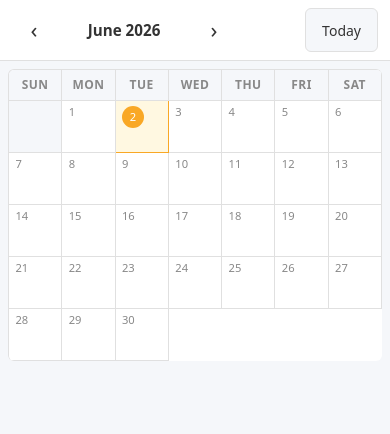
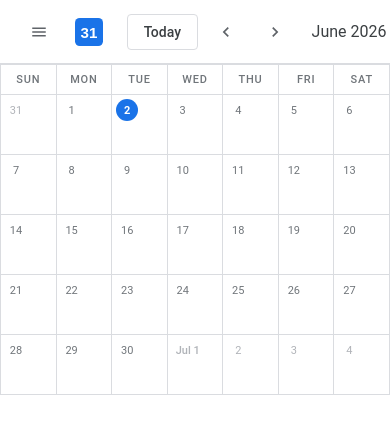
Before and after one commit to sokcheagit/calendar-app-demo, a plain HTML site: page index.html in a window 390 px wide. Drawn offline with Linux system fonts and the light colour scheme.

Commit message:
Redesign UI to match Google Calendar style
- Header: hamburger + brand, Today/arrows/month-title layout
- Colors: Google blue #1a73e8, white body, #dadce0 borders
- Today: blue filled circle on day number
- Overflow days from prev/next month shown faded
- Day headers: white background, no gray band
- Event pills: full-width Google-style

Co-Authored-By: Claude Sonnet 4.6 <noreply@anthropic.com>

```diff
--- a/app.js
+++ b/app.js
@@ -83,27 +83,54 @@ function renderGrid() {
   const firstDay = getFirstDayOfWeek(currentYear, currentMonth);
   const todayStr = getTodayString();
 
-  // Leading empty cells
-  for (let i = 0; i < firstDay; i++) {
-    const empty = document.createElement('div');
-    empty.className = 'day-cell day-cell--empty';
-    grid.appendChild(empty);
+  // Leading overflow days from previous month
+  const prevMonth = currentMonth === 0 ? 11 : currentMonth - 1;
+  const prevYear = currentMonth === 0 ? currentYear - 1 : currentYear;
+  const prevMonthDays = getDaysInMonth(prevYear, prevMonth);
+  for (let i = firstDay - 1; i >= 0; i--) {
+    const day = prevMonthDays - i;
+    const dateStr = toDateString(prevYear, prevMonth, day);
+    grid.appendChild(renderDayCell(day, dateStr, todayStr, true));
   }
 
-  // Day cells
+  // Current month days
   for (let day = 1; day <= daysInMonth; day++) {
     const dateStr = toDateString(currentYear, currentMonth, day);
-    grid.appendChild(renderDayCell(day, dateStr, todayStr));
+    grid.appendChild(renderDayCell(day, dateStr, todayStr, false));
+  }
+
+  // Trailing overflow days from next month
+  const totalCells = firstDay + daysInMonth;
+  const trailing = totalCells % 7 === 0 ? 0 : 7 - (totalCells % 7);
+  const nextMonth = currentMonth === 11 ? 0 : currentMonth + 1;
+  const nextYear = currentMonth === 11 ? currentYear + 1 : currentYear;
+  for (let day = 1; day <= trailing; day++) {
+    const dateStr = toDateString(nextYear, nextMonth, day);
+    grid.appendChild(renderDayCell(day, dateStr, todayStr, true));
   }
 }
 
-function renderDayCell(day, dateStr, todayStr) {
+function renderDayCell(day, dateStr, todayStr, isOverflow) {
   const cell = document.createElement('div');
-  cell.className = 'day-cell' + (dateStr === todayStr ? ' day-cell--today' : '');
+  let cls = 'day-cell';
+  if (isOverflow) cls += ' day-cell--overflow';
+  if (dateStr === todayStr) cls += ' day-cell--today';
+  cell.className = cls;
 
   const num = document.createElement('div');
   num.className = 'day-number';
-  num.textContent = day;
+
+  // First of a month in overflow cells gets "Jun 1" style label
+  if (isOverflow && day === 1) {
+    const parts = dateStr.split('-');
+    const label = new Date(+parts[0], +parts[1] - 1, 1)
+      .toLocaleString('default', { month: 'short' }) + ' 1';
+    num.textContent = label;
+    num.classList.add('day-number--month-label');
+  } else {
+    num.textContent = day;
+  }
+
   cell.appendChild(num);
 
   // Event pills
@@ -130,7 +157,7 @@ function renderDayCell(day, dateStr, todayStr) {
 function renderEventPill(ev) {
   const pill = document.createElement('div');
   pill.className = 'event-pill';
-  pill.style.backgroundColor = ev.color || '#4a90e2';
+  pill.style.backgroundColor = ev.color || '#1a73e8';
   pill.textContent = ev.startTime ? `${ev.startTime} ${ev.title}` : ev.title;
   pill.title = ev.title;
   pill.addEventListener('click', e => {
@@ -163,13 +190,13 @@ function openModal(mode, prefillDate, existingEvent) {
     document.getElementById('event-start').value = existingEvent.startTime || '';
     document.getElementById('event-end').value = existingEvent.endTime || '';
     document.getElementById('event-desc').value = existingEvent.description || '';
-    document.getElementById('event-color').value = existingEvent.color || '#4a90e2';
+    document.getElementById('event-color').value = existingEvent.color || '#1a73e8';
     deleteBtn.hidden = false;
   } else {
     title.textContent = 'Add Event';
     editingEventId = null;
     document.getElementById('event-form').reset();
-    document.getElementById('event-color').value = '#4a90e2';
+    document.getElementById('event-color').value = '#1a73e8';
     if (prefillDate) document.getElementById('event-date').value = prefillDate;
     deleteBtn.hidden = true;
   }
--- a/index.html
+++ b/index.html
@@ -9,12 +9,28 @@
 <body>
 
   <header class="app-header">
-    <nav class="nav-bar" aria-label="Month navigation">
-      <button class="btn btn--icon" id="btn-prev" aria-label="Previous month">&#8249;</button>
+    <div class="header-left">
+      <button class="btn btn--menu" aria-label="Menu">
+        <svg width="18" height="18" viewBox="0 0 24 24" fill="currentColor"><path d="M3 18h18v-2H3v2zm0-5h18v-2H3v2zm0-7v2h18V6H3z"/></svg>
+      </button>
+      <div class="app-brand">
+        <svg class="brand-icon" viewBox="0 0 24 24" width="28" height="28"><rect width="24" height="24" rx="4" fill="#1a73e8"/><text x="12" y="17" text-anchor="middle" font-size="13" font-weight="700" fill="#fff" font-family="sans-serif">31</text></svg>
+        <span class="brand-name">Calendar</span>
+      </div>
+    </div>
+
+    <div class="header-nav">
+      <button class="btn btn--today" id="btn-today">Today</button>
+      <div class="nav-arrows">
+        <button class="btn btn--icon" id="btn-prev" aria-label="Previous month">
+          <svg width="20" height="20" viewBox="0 0 24 24" fill="currentColor"><path d="M15.41 7.41L14 6l-6 6 6 6 1.41-1.41L10.83 12z"/></svg>
+        </button>
+        <button class="btn btn--icon" id="btn-next" aria-label="Next month">
+          <svg width="20" height="20" viewBox="0 0 24 24" fill="currentColor"><path d="M10 6L8.59 7.41 13.17 12l-4.58 4.59L10 18l6-6z"/></svg>
+        </button>
+      </div>
       <h2 class="month-label" id="month-label">Month Year</h2>
-      <button class="btn btn--icon" id="btn-next" aria-label="Next month">&#8250;</button>
-    </nav>
-    <button class="btn btn--today" id="btn-today">Today</button>
+    </div>
   </header>
 
   <main>
@@ -28,7 +44,9 @@
     <div class="modal-dialog">
       <header class="modal-header">
         <h3 class="modal-title" id="modal-title">Add Event</h3>
-        <button class="btn btn--icon modal-close" id="modal-close" aria-label="Close modal">&times;</button>
+        <button class="btn btn--icon modal-close" id="modal-close" aria-label="Close modal">
+          <svg width="20" height="20" viewBox="0 0 24 24" fill="currentColor"><path d="M19 6.41L17.59 5 12 10.59 6.41 5 5 6.41 10.59 12 5 17.59 6.41 19 12 13.41 17.59 19 19 17.59 13.41 12z"/></svg>
+        </button>
       </header>
 
       <form class="modal-form" id="event-form" novalidate>
@@ -36,7 +54,7 @@
 
         <div class="form-group">
           <label for="event-title">Title <span class="required" aria-hidden="true">*</span></label>
-          <input type="text" id="event-title" name="title" maxlength="100" autocomplete="off">
+          <input type="text" id="event-title" name="title" maxlength="100" autocomplete="off" placeholder="Add title">
           <span class="error-msg" id="error-title" role="alert"></span>
         </div>
 
@@ -59,12 +77,12 @@
 
         <div class="form-group">
           <label for="event-desc">Description</label>
-          <textarea id="event-desc" name="description" maxlength="500" rows="3"></textarea>
+          <textarea id="event-desc" name="description" maxlength="500" rows="3" placeholder="Add description"></textarea>
         </div>
 
         <div class="form-group">
           <label for="event-color">Color</label>
-          <input type="color" id="event-color" name="color" value="#4a90e2">
+          <input type="color" id="event-color" name="color" value="#1a73e8">
         </div>
 
         <div class="modal-actions">
--- a/style.css
+++ b/style.css
@@ -1,19 +1,18 @@
 /* ── Custom properties ─────────────────────────────────────── */
 :root {
-  --color-primary: #4a90e2;
-  --color-primary-dark: #357abd;
-  --color-danger: #e25454;
-  --color-today-bg: #fff8e1;
-  --color-today-border: #f9a825;
-  --color-border: #e0e0e0;
-  --color-bg: #f5f7fa;
+  --color-primary: #1a73e8;
+  --color-primary-dark: #1557b0;
+  --color-primary-hover: #e8f0fe;
+  --color-danger: #d93025;
+  --color-border: #dadce0;
+  --color-bg: #ffffff;
   --color-surface: #ffffff;
-  --color-text: #333333;
-  --color-text-muted: #888888;
-  --color-header-bg: #ffffff;
-  --cell-min-height: 100px;
-  --font-base: system-ui, -apple-system, sans-serif;
-  --radius: 6px;
+  --color-text: #3c4043;
+  --color-text-muted: #70757a;
+  --color-text-overflow: #70757a;
+  --cell-min-height: 120px;
+  --font-base: 'Google Sans', Roboto, system-ui, -apple-system, sans-serif;
+  --radius: 8px;
 }
 
 /* ── Reset ─────────────────────────────────────────────────── */
@@ -27,30 +26,63 @@ body {
   min-height: 100vh;
 }
 
-/* ── Header / Nav ──────────────────────────────────────────── */
+/* ── Header ────────────────────────────────────────────────── */
 .app-header {
   display: flex;
   align-items: center;
-  justify-content: space-between;
-  padding: 0.75rem 1rem;
-  background: var(--color-header-bg);
+  gap: 0.5rem;
+  padding: 0.5rem 1rem;
+  background: var(--color-surface);
   border-bottom: 1px solid var(--color-border);
   position: sticky;
   top: 0;
   z-index: 10;
+  height: 64px;
 }
 
-.nav-bar {
+.header-left {
+  display: flex;
+  align-items: center;
+  gap: 0.25rem;
+  flex-shrink: 0;
+}
+
+.app-brand {
   display: flex;
   align-items: center;
   gap: 0.5rem;
+  padding: 0 0.5rem;
+  text-decoration: none;
+}
+
+.brand-icon { flex-shrink: 0; }
+
+.brand-name {
+  font-size: 1.375rem;
+  font-weight: 400;
+  color: #5f6368;
+  letter-spacing: -0.01em;
+}
+
+.header-nav {
+  display: flex;
+  align-items: center;
+  gap: 0.25rem;
+  margin-left: 0.5rem;
+  flex: 1;
+}
+
+.nav-arrows {
+  display: flex;
+  align-items: center;
 }
 
 .month-label {
-  font-size: 1.1rem;
-  font-weight: 600;
-  min-width: 160px;
-  text-align: center;
+  font-size: 1.375rem;
+  font-weight: 400;
+  color: var(--color-text);
+  margin-left: 0.5rem;
+  white-space: nowrap;
 }
 
 /* ── Buttons ───────────────────────────────────────────────── */
@@ -65,58 +97,67 @@ body {
   font-size: 0.875rem;
   font-weight: 500;
   padding: 0.45rem 0.9rem;
-  transition: background 0.15s, color 0.15s;
+  transition: background 0.1s;
   min-height: 36px;
   min-width: 36px;
+  background: transparent;
+  color: var(--color-text);
 }
 
+.btn--menu {
+  border-radius: 50%;
+  min-height: 40px;
+  min-width: 40px;
+  color: #5f6368;
+}
+.btn--menu:hover { background: #f1f3f4; }
+
 .btn--icon {
-  background: transparent;
-  font-size: 1.4rem;
-  line-height: 1;
-  padding: 0.25rem 0.5rem;
-  color: var(--color-text);
-  min-height: 44px;
-  min-width: 44px;
+  border-radius: 50%;
+  min-height: 40px;
+  min-width: 40px;
+  color: #5f6368;
 }
-.btn--icon:hover { background: var(--color-bg); }
+.btn--icon:hover { background: #f1f3f4; }
 
 .btn--today {
-  background: var(--color-bg);
   border: 1px solid var(--color-border);
+  border-radius: 4px;
   color: var(--color-text);
-  min-height: 44px;
-  padding: 0 1rem;
+  padding: 0 16px;
+  height: 36px;
+  font-size: 0.875rem;
 }
-.btn--today:hover { background: var(--color-border); }
+.btn--today:hover { background: #f1f3f4; }
 
 .btn--primary {
   background: var(--color-primary);
   color: #fff;
+  border-radius: 4px;
 }
 .btn--primary:hover { background: var(--color-primary-dark); }
 
 .btn--secondary {
   background: transparent;
-  border: 1px solid var(--color-border);
-  color: var(--color-text);
+  color: var(--color-primary);
+  border-radius: 4px;
 }
-.btn--secondary:hover { background: var(--color-bg); }
+.btn--secondary:hover { background: var(--color-primary-hover); }
 
 .btn--danger {
   background: transparent;
-  border: 1px solid var(--color-danger);
   color: var(--color-danger);
+  border-radius: 4px;
 }
-.btn--danger:hover { background: var(--color-danger); color: #fff; }
+.btn--danger:hover { background: #fce8e6; }
 
 .btn:focus-visible {
   outline: 2px solid var(--color-primary);
   outline-offset: 2px;
 }
 
-/* ── Calendar Grid ─────────────────────────────────────────── */
-main { padding: 1rem; }
+/* ── Calendar grid ─────────────────────────────────────────── */
+main { padding: 0; }
 
 .calendar-grid {
   display: grid;
@@ -124,22 +165,20 @@ main { padding: 1rem; }
   border-left: 1px solid var(--color-border);
   border-top: 1px solid var(--color-border);
   background: var(--color-surface);
-  border-radius: var(--radius);
-  overflow: hidden;
 }
 
-/* Day-of-week header */
+/* Day-of-week header row */
 .day-header {
-  padding: 0.4rem 0.5rem;
-  font-size: 0.75rem;
-  font-weight: 600;
+  padding: 8px 0;
+  font-size: 11px;
+  font-weight: 500;
   text-align: center;
   text-transform: uppercase;
-  letter-spacing: 0.04em;
+  letter-spacing: 0.8px;
   color: var(--color-text-muted);
   border-right: 1px solid var(--color-border);
   border-bottom: 1px solid var(--color-border);
-  background: var(--color-bg);
+  background: var(--color-surface);
 }
 
 /* Day cells */
@@ -148,80 +187,103 @@ main { padding: 1rem; }
   min-height: var(--cell-min-height);
   border-right: 1px solid var(--color-border);
   border-bottom: 1px solid var(--color-border);
-  padding: 0.3rem 0.4rem;
+  padding: 4px 4px 2px;
   cursor: pointer;
   overflow: hidden;
   background: var(--color-surface);
-  transition: background 0.1s;
+  transition: background 0.08s;
 }
-.day-cell:hover { background: #f0f4ff; }
+.day-cell:hover { background: #f8f9fa; }
 
-.day-cell--empty {
-  background: var(--color-bg);
-  cursor: default;
+/* Overflow days from prev/next month */
+.day-cell--overflow {
+  background: var(--color-surface);
+  cursor: pointer;
 }
-.day-cell--empty:hover { background: var(--color-bg); }
+.day-cell--overflow .day-number {
+  color: #b0b3b8;
+}
 
-.day-cell--today {
-  background: var(--color-today-bg);
-  border-color: var(--color-today-border);
-}
+/* Today */
 .day-cell--today .day-number {
-  background: var(--color-today-border);
+  background: var(--color-primary);
   color: #fff;
   border-radius: 50%;
-  width: 22px;
-  height: 22px;
+  width: 26px;
+  height: 26px;
   display: flex;
   align-items: center;
   justify-content: center;
+  font-weight: 700;
 }
 
 .day-number {
-  font-size: 0.8rem;
+  font-size: 12px;
+  font-weight: 400;
+  color: var(--color-text-muted);
+  margin-bottom: 2px;
+  line-height: 1;
+  display: inline-flex;
+  align-items: center;
+  justify-content: center;
+  min-width: 26px;
+  height: 26px;
+  padding: 0 2px;
+}
+
+/* "Jun 1" style label for the 1st of each overflow month */
+.day-number--month-label {
+  font-size: 11px;
   font-weight: 500;
-  color: var(--color-text-muted);
-  margin-bottom: 0.2rem;
-  line-height: 1;
+  width: auto;
+  padding: 0 4px;
+  border-radius: 13px;
 }
 
 /* Event pills */
 .event-pill {
-  display: block;
-  padding: 1px 5px;
-  border-radius: 3px;
-  font-size: 0.72rem;
+  display: flex;
+  align-items: center;
+  padding: 0 6px;
+  border-radius: 4px;
+  font-size: 12px;
+  font-weight: 500;
   white-space: nowrap;
   overflow: hidden;
   text-overflow: ellipsis;
   cursor: pointer;
   color: #fff;
-  margin-bottom: 2px;
-  line-height: 1.5;
+  margin-bottom: 1px;
+  height: 20px;
+  line-height: 20px;
+  width: 100%;
 }
-.event-pill:hover { opacity: 0.85; }
+.event-pill:hover { opacity: 0.88; }
 
 .more-indicator {
-  font-size: 0.7rem;
+  font-size: 11px;
+  font-weight: 500;
   color: var(--color-text-muted);
-  padding: 1px 4px;
+  padding: 0 6px;
+  height: 20px;
+  line-height: 20px;
   cursor: pointer;
+  border-radius: 4px;
 }
+.more-indicator:hover { background: #f1f3f4; }
 
 /* ── Modal ─────────────────────────────────────────────────── */
 .modal-overlay {
   display: none;
   position: fixed;
   inset: 0;
-  background: rgba(0, 0, 0, 0.45);
+  background: rgba(0, 0, 0, 0.4);
   z-index: 100;
   align-items: center;
   justify-content: center;
   padding: 1rem;
 }
-.modal-overlay.is-open {
-  display: flex;
-}
+.modal-overlay.is-open { display: flex; }
 
 .modal-dialog {
   background: var(--color-surface);
@@ -230,7 +292,7 @@ main { padding: 1rem; }
   max-height: 90vh;
   overflow-y: auto;
   padding: 1.25rem 1.5rem;
-  box-shadow: 0 8px 32px rgba(0,0,0,0.18);
+  box-shadow: 0 1px 3px rgba(60,64,67,.3), 0 4px 8px rgba(60,64,67,.15);
 }
 
 .modal-header {
@@ -242,14 +304,11 @@ main { padding: 1rem; }
 
 .modal-title {
   font-size: 1rem;
-  font-weight: 600;
+  font-weight: 500;
+  color: var(--color-text);
 }
 
-.modal-close {
-  font-size: 1.4rem;
-  line-height: 1;
-  color: var(--color-text-muted);
-}
+.modal-close { color: var(--color-text-muted); }
 
 /* ── Form ──────────────────────────────────────────────────── */
 .modal-form {
@@ -270,9 +329,11 @@ main { padding: 1rem; }
 }
 
 label {
-  font-size: 0.8rem;
+  font-size: 0.75rem;
   font-weight: 500;
-  color: var(--color-text);
+  color: var(--color-text-muted);
+  text-transform: uppercase;
+  letter-spacing: 0.4px;
 }
 
 .required { color: var(--color-danger); }
@@ -283,19 +344,21 @@ input[type="time"],
 textarea {
   border: 1px solid var(--color-border);
   border-radius: 4px;
-  padding: 0.45rem 0.6rem;
+  padding: 0.5rem 0.7rem;
   font-family: inherit;
   font-size: 0.875rem;
   color: var(--color-text);
   background: var(--color-surface);
-  transition: border-color 0.15s;
+  transition: border-color 0.15s, box-shadow 0.15s;
   width: 100%;
 }
+
+input::placeholder, textarea::placeholder { color: #9aa0a6; }
 
 input:focus, textarea:focus {
   outline: none;
   border-color: var(--color-primary);
-  box-shadow: 0 0 0 2px rgba(74, 144, 226, 0.2);
+  box-shadow: 0 0 0 2px rgba(26, 115, 232, 0.18);
 }
 
 input[aria-invalid="true"],
@@ -335,17 +398,14 @@ textarea { resize: vertical; }
 
 /* ── Responsive ≤ 640px ────────────────────────────────────── */
 @media (max-width: 640px) {
-  :root { --cell-min-height: 52px; }
+  :root { --cell-min-height: 60px; }
 
-  main { padding: 0.5rem; }
+  .brand-name { display: none; }
+  .month-label { font-size: 1rem; }
 
-  .app-header { padding: 0.5rem 0.75rem; }
+  .day-number { font-size: 11px; min-width: 22px; height: 22px; }
+  .day-cell--today .day-number { width: 22px; height: 22px; }
 
-  .month-label { font-size: 0.95rem; min-width: 120px; }
-
-  .day-number { font-size: 0.7rem; }
-
-  /* Switch pills to colored dots */
   .event-pill {
     width: 8px;
     height: 8px;
@@ -357,17 +417,16 @@ textarea { resize: vertical; }
     margin-right: 2px;
     margin-bottom: 2px;
     vertical-align: middle;
+    flex: none;
   }
 
   .more-indicator { display: none; }
-
   .form-row { grid-template-columns: 1fr; }
 }
 
 /* ── Print ─────────────────────────────────────────────────── */
 @media print {
-  .app-header .btn,
-  .modal-overlay { display: none !important; }
+  .app-header .btn, .modal-overlay { display: none !important; }
   .calendar-grid { border: 1px solid #000; }
   .day-cell { border: 1px solid #ccc; background: none !important; }
 }
```
